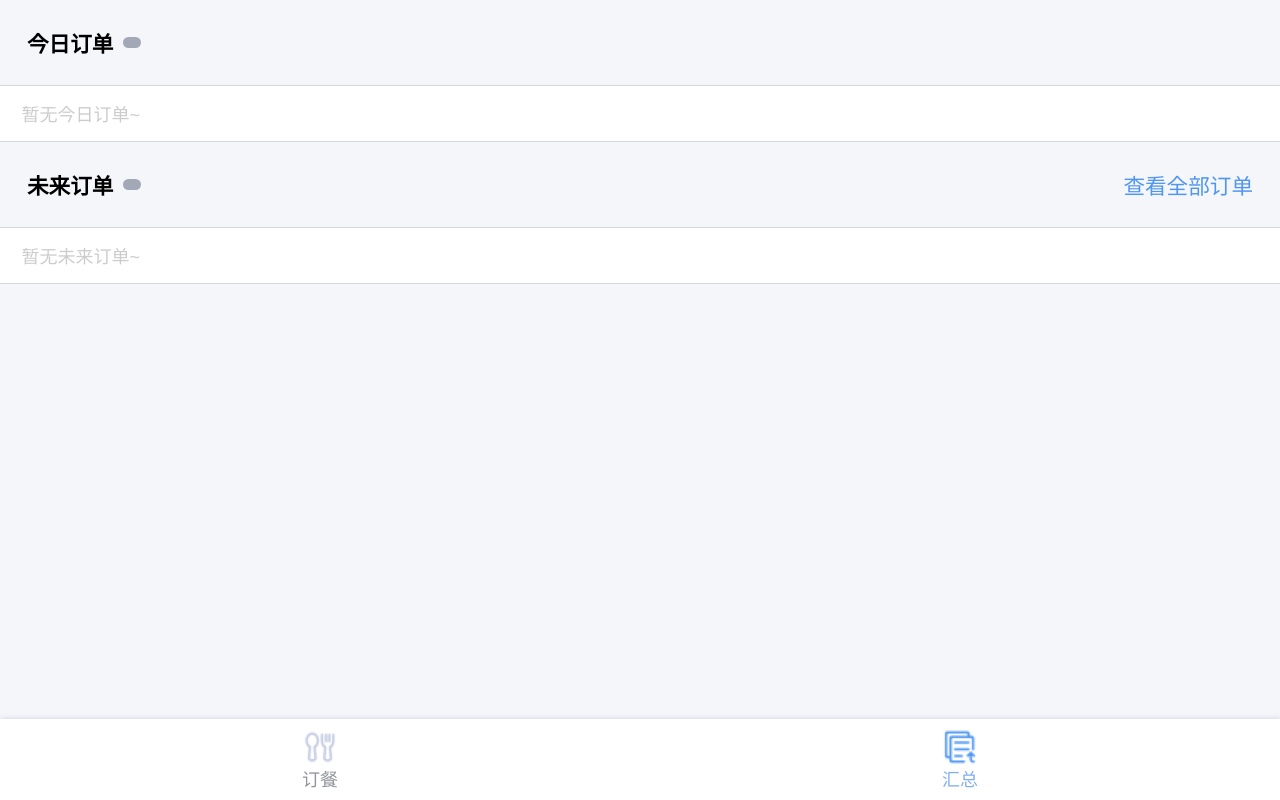
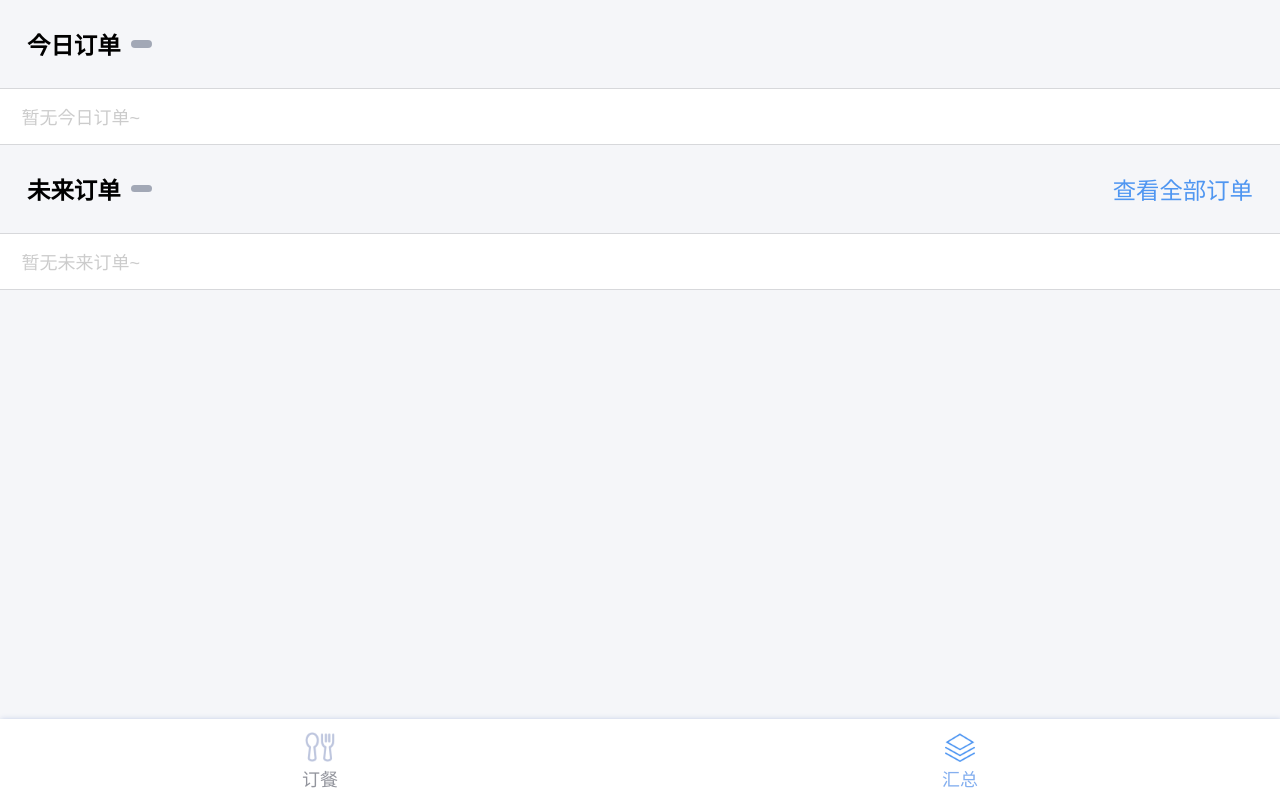
Before and after one commit to lgtian/OrderFoodAssistant, a Flask app: template templates/statistics.html in a window 1280 px wide. Run offline with Flask 2, Linux system fonts and the light colour scheme; the template is opened without the code that fills it, so the values that code supplies are empty.

Commit message:
修改汇总页面用户组展示样式，替换icon

```diff
--- a/static/order/order-detail.css
+++ b/static/order/order-detail.css
@@ -47,6 +47,8 @@
 
 .view-order-detail .member_item .delivery-man-icon {
     margin-left: 1rem;
+    width: 2rem;
+    height: 2rem;
 }
 
 .view-order-detail .bottom-bar-statistic {
--- a/static/statistics/statistics.css
+++ b/static/statistics/statistics.css
@@ -14,16 +14,17 @@ body {
 
 .view-statistics .activity-list-title {
     padding: 1.5rem;
-    font-size: 1.2rem;
+    font-size: 1.3rem;
     font-weight: bold;
     border-bottom: 1px solid #d7d8db;
 }
 
 .view-statistics .activity-list-title .group_user {
-background-color: #A2A8B6;
+    background-color: #A2A8B6;
     border-radius: 20px;
     font-size: 1rem;
-    padding: 0.3rem 0.5rem;
+    font-weight: normal;
+    padding: 0.2rem 0.6rem;
     color: #ffffff;
     margin-left: 10px;
 }
```
Also changed, not shown: static/order/assign.png, static/order/order-active.png, static/order/statistics.png, static/statistics/order.png, static/statistics/statistics-active.png.
